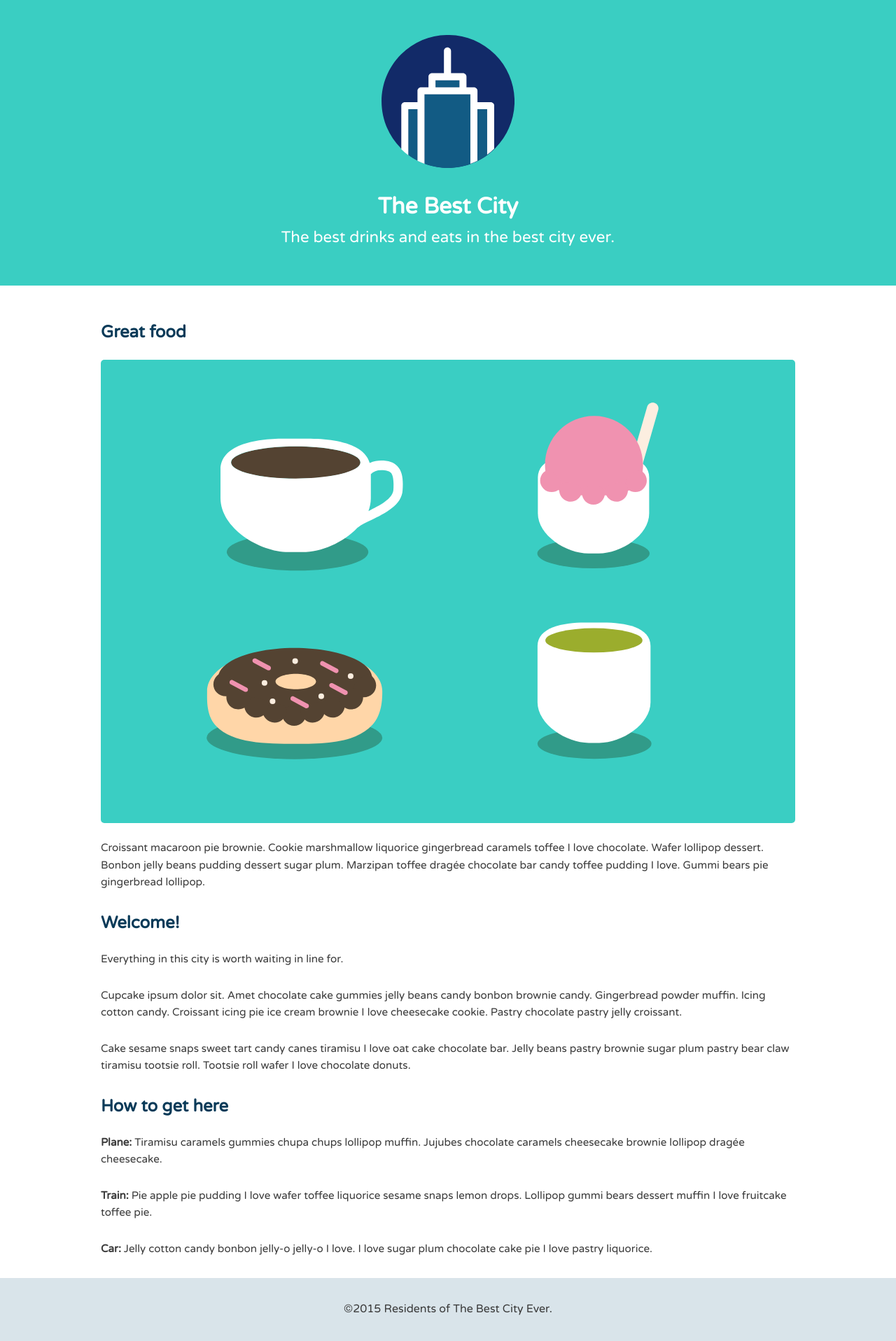
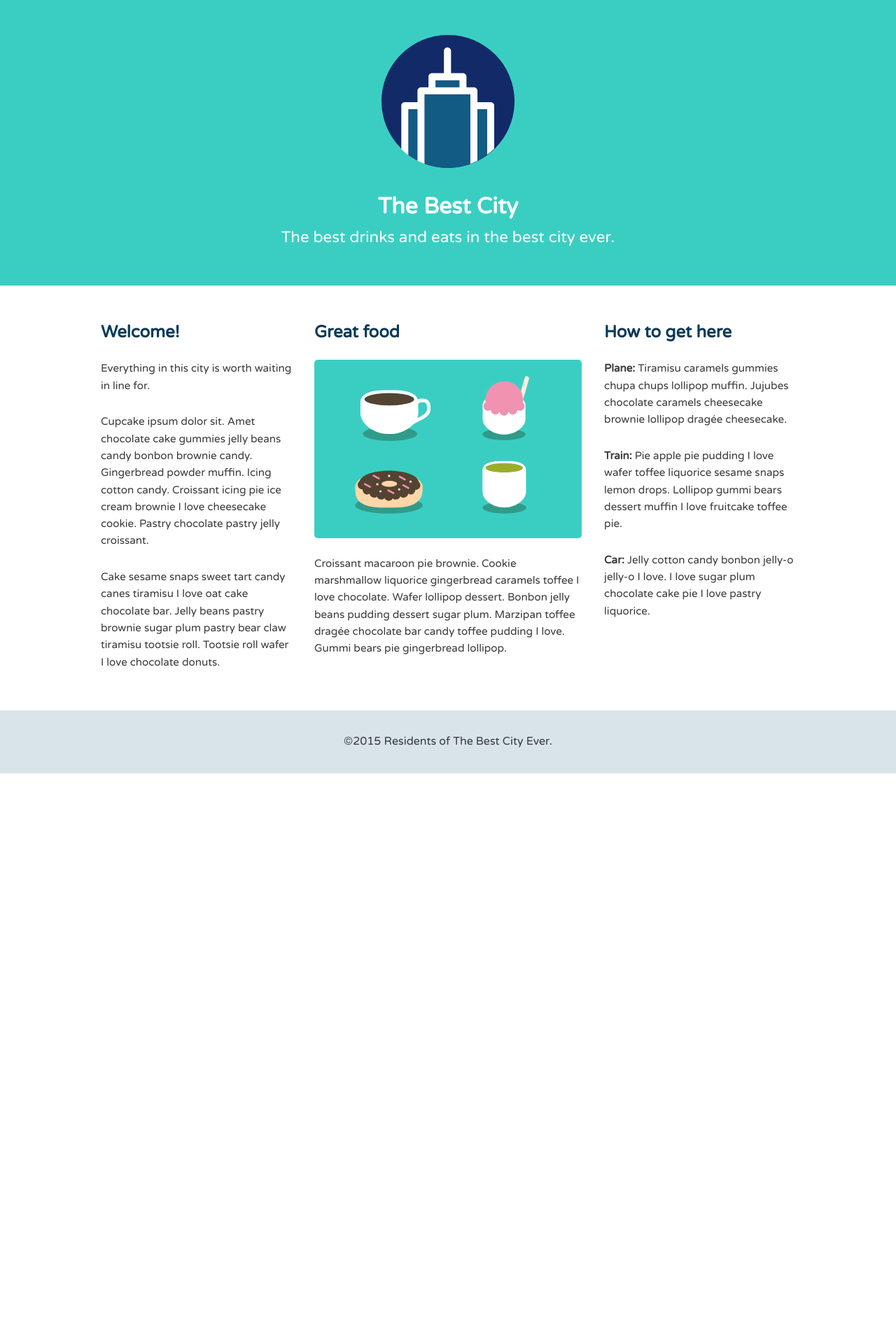
Before and after one commit to llogan382/practice-code, a PHP site: page /flexbox-css-course/index.html in a window 1280 px wide. Shown: the part 72-1988 px from the top of the page at 70% size. After the commit the page ends 1177 px from the top, so only its background shows below. Run offline with PHP 8.4, Linux system fonts and the light colour scheme.

Commit message:
Creates 3 column layout, w one featured column wider

```diff
--- a/flexbox-css-course/css/flexbox.css
+++ b/flexbox-css-course/css/flexbox.css
@@ -5,13 +5,23 @@
 @media (min-width: 769px) {
 
 	.main-header,
-	.main-nav {
+	.main-nav,
+	.row {
 		display: flex;
 	}
 
 	.main-header {
 		flex-direction: column;
 		align-items: center;
+	}
+	.col {
+		flex: 1 50%;
+	}
+	.row {
+		flex-wrap: wrap;
+	}
+	.secondary {
+		order: -1; /* aligns this to the left*/
 	}
 
 }
@@ -22,5 +32,11 @@
 		flex-direction: row;
 		justify-content: space-between;
 	}
+	.col {
+		flex-basis: 0;
+	}
+	.primary {
+		flex-grow: 1.4;
 
+	}
 }
```
